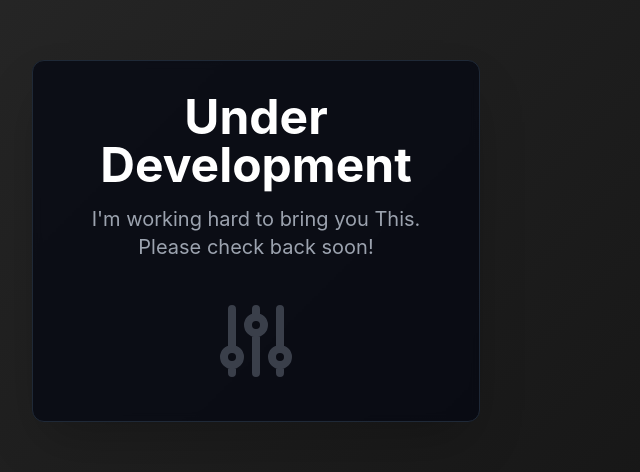
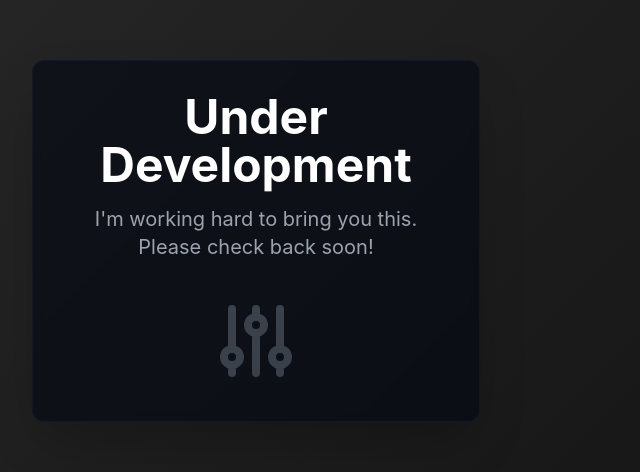
Before and after one commit to Deepcode2021/under-dev, a plain HTML site: page index.html in a window 1280 px wide. Shown: the part 159-631 px from the top of the page, 384-1024 px from the left. Drawn offline with nearby package versions, Linux system fonts and the light colour scheme.

Commit message:
Update index.html

```diff
--- a/index.html
+++ b/index.html
@@ -48,12 +48,12 @@
 </head>
 <body class="bg-black text-white flex items-center justify-center min-h-screen p-4 relative">
     <!-- Main content container -->
-    <div class="relative z-10 bg-gray-950 border border-gray-800 p-8 rounded-xl shadow-2xl text-center max-w-md w-full backdrop-filter backdrop-blur-sm bg-opacity-70">
+    <div class="relative z-10 bg-gray-950 border border-gray-900 p-8 rounded-xl shadow-2xl text-center max-w-md w-full backdrop-filter backdrop-blur-sm bg-opacity-60">
         <h1 class="text-4xl sm:text-5xl font-bold mb-4">
             Under Development
         </h1>
         <p class="text-lg sm:text-xl text-gray-400 mb-6">
-            I'm working hard to bring you This.
+            I'm working hard to bring you this.
             Please check back soon!
         </p>
 
```
